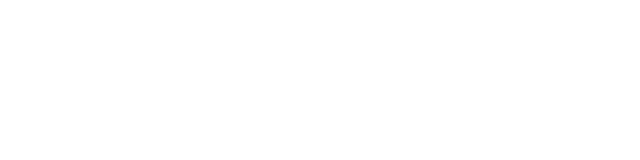
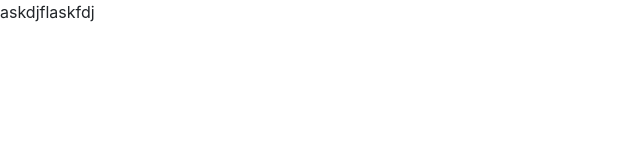
Before and after one commit to c0dew0rm/hackerNewsStoreFrontend, an Angular app: page /home in a window 1280 px wide. Before the commit this address led to /. Shown: the top 160 px of the page, without its empty margins (0-640 px from the left). Built offline with nearby package versions, Linux system fonts and the light colour scheme.

Commit message:
Defining Home Routes

```diff
--- a/src/app/app-routing.module.ts
+++ b/src/app/app-routing.module.ts
@@ -1,10 +1,12 @@
 import { NgModule } from '@angular/core';
 import { Routes, RouterModule } from '@angular/router';
 import { LoginComponent } from './login/login.component';
+import { HomeComponent } from './home/home.component';
 
 
 const routes: Routes = [
   {path: '', component: LoginComponent},
+  { path: 'home', component: HomeComponent },
 ];
 
 @NgModule({
--- a/src/app/home/home.component.html
+++ b/src/app/home/home.component.html
@@ -1 +1 @@
-<p>home works!</p>
+<p>askdjflaskfdj</p>
```
